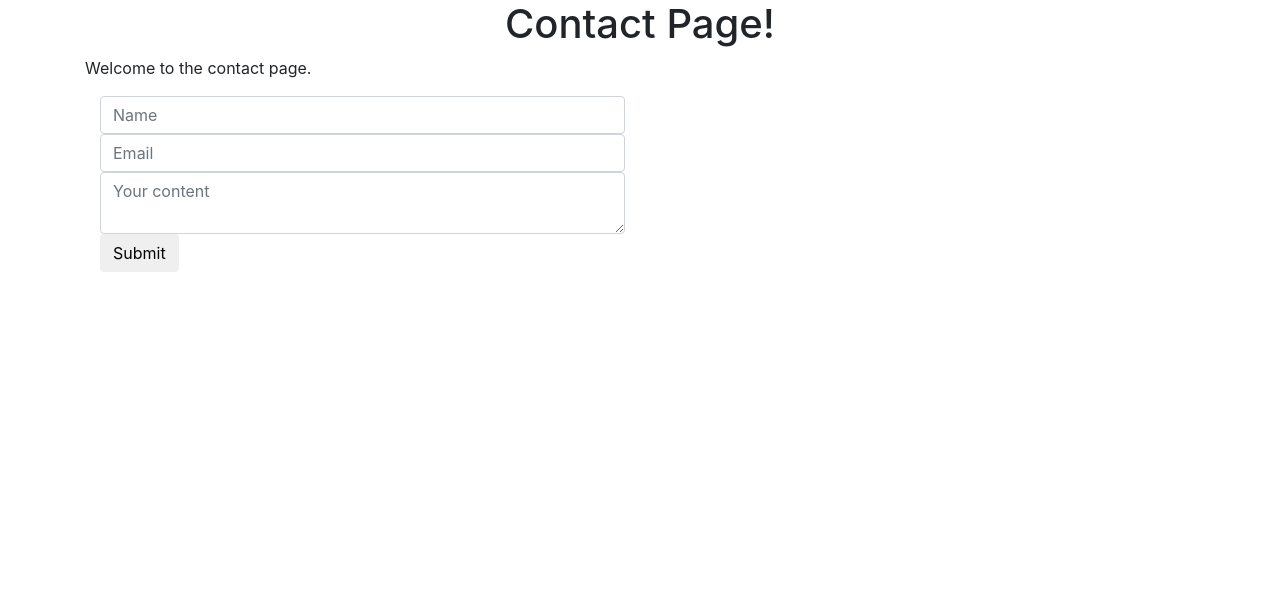
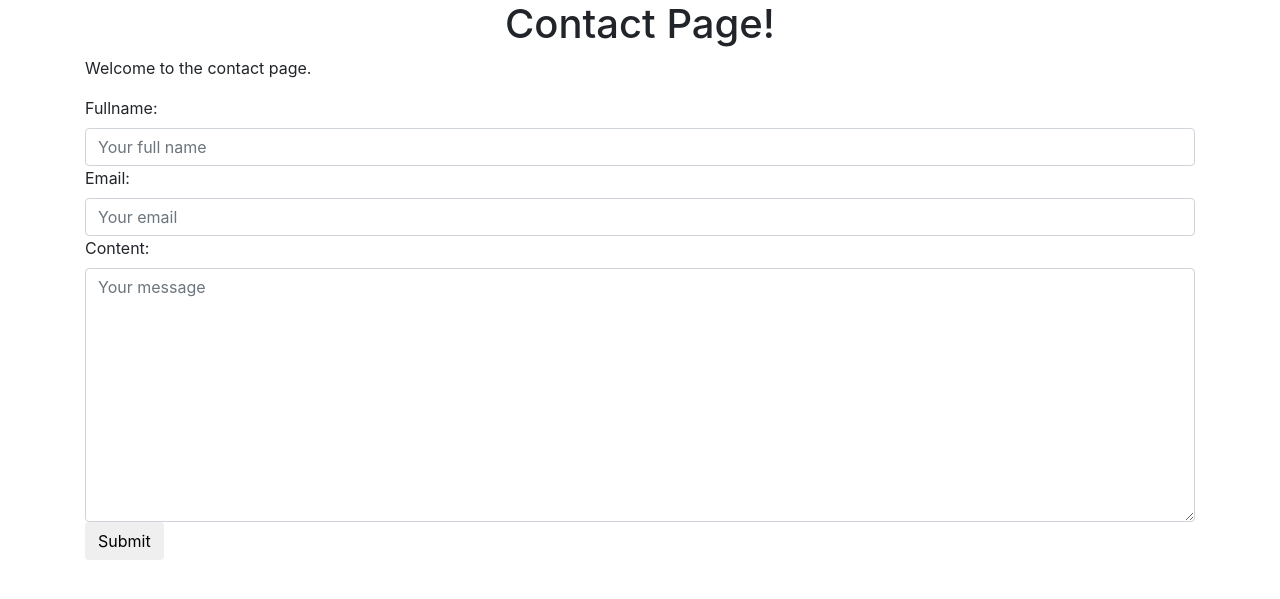
Before and after one commit to theresaslee/django-ecommerce, a Django app: page /contact/ in a window 1280 px wide. Shown: the top 599 px of the page. Run offline with Django 3.2, Linux system fonts and the light colour scheme; some libraries are stand-ins or nearby versions.

Commit message:
Use django forms

```diff
--- /dev/null
+++ b/src/ecommerce/forms.py
@@ -0,0 +1,25 @@
+from django import forms
+
+
+class ContactForm(forms.Form):
+    fullname = forms.CharField(widget=forms.TextInput(
+                               attrs={
+                                   "class": "form-control",
+                                   "placeholder": "Your full name"
+                                   }))
+    email = forms.EmailField(widget=forms.EmailInput(
+                               attrs={
+                                   "class": "form-control",
+                                   "placeholder": "Your email"
+                                   }))
+    content = forms.CharField(widget=forms.Textarea(
+                                attrs={
+                                   "class": "form-control",
+                                   "placeholder": "Your message"
+                                   }))
+
+    def clean_email(self):
+        email = self.cleaned_data.get("email")
+        if not "gmail.com" in email:
+            raise forms.ValidationError("Email has to be gmail.com")
+        return email
--- a/src/ecommerce/views.py
+++ b/src/ecommerce/views.py
@@ -1,5 +1,7 @@
 from django.http import HttpResponse
 from django.shortcuts import render
+
+from .forms import ContactForm
 
 
 def home_page(request):
@@ -21,15 +23,14 @@ def about_page(request):
 
 def contact_page(request):
     """When you go to url, takes request and returns response."""
+    contact_form = ContactForm(request.POST or None)
     context = {
         "title": "Contact Page!",
-        "content": "Welcome to the contact page."
+        "content": "Welcome to the contact page.",
+        "form": contact_form
     }
 
-    if request.method == "POST":
-        print(request.POST)
-        print(request.POST.get('fullname'))
-        print(request.POST.get('email'))
-        print(request.POST.get('content'))
+    if contact_form.is_valid():
+        print(contact_form.cleaned_data)
 
     return render(request, "contact/view.html", context)
--- a/src/templates/contact/view.html
+++ b/src/templates/contact/view.html
@@ -18,14 +18,10 @@
         <div class='row'>
             <div class='col'>
                 <p>{{content}}</p>
-                <div class='col-sm-6 col-12'>
-                    <form method='POST'> {% csrf_token %}
-                        <input type='text' class='form-control' placeholder='Name' name='fullname'>
-                        <input type='text' class='form-control' placeholder='Email' name='email'>
-                        <textarea class='form-control' name='content' placeholder='Your content'></textarea>
-                            <button type='submit' class='btn btn-default'>Submit</button>
-                        </form>
-                    </div>
+                <form method='POST'> {% csrf_token %}
+                    {{ form }}
+                    <button type='submit' class='btn btn-default'>Submit</button>
+                </form>
                 </div>
             </div>
         </div>
```
